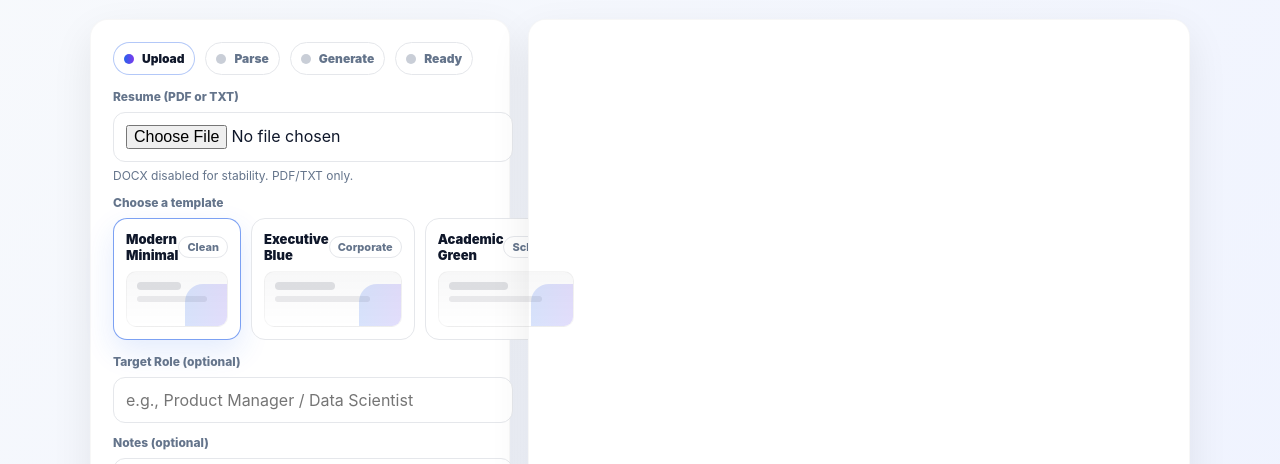
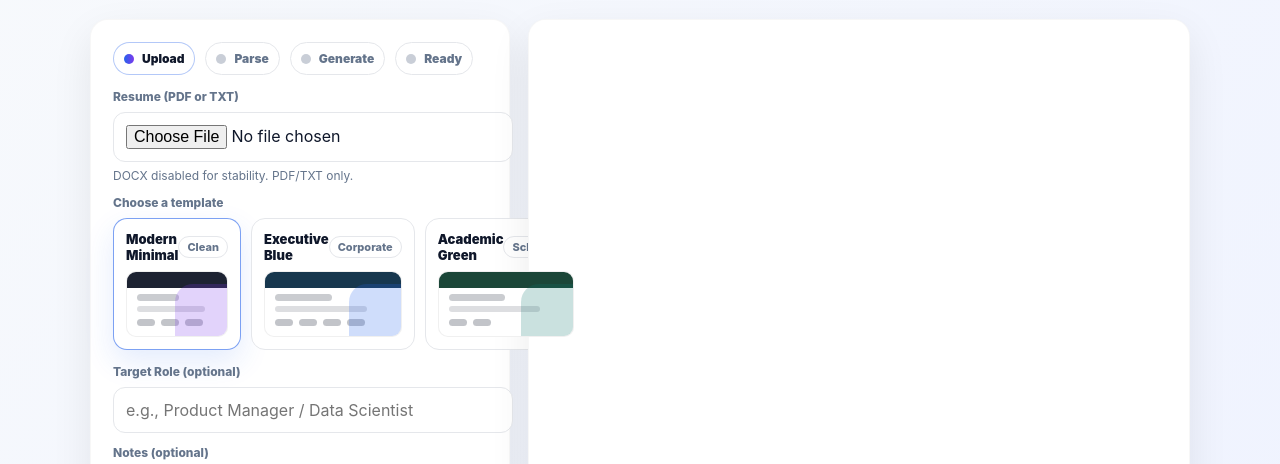
Before and after one commit to kkandregula-AI/career-portfolio, a website: page index.html in a window 1280 px wide. Shown: the part 290-754 px from the top of the page. Drawn offline with Linux system fonts and the light colour scheme.

```diff
--- a/index.html
+++ b/index.html
@@ -103,14 +103,56 @@
   .tpl-top{ display:flex; align-items:center; justify-content:space-between; margin-bottom:8px; }
   .tpl-title{ font-weight:950; font-size:13px; }
   .chip{ font-size:11px; color:var(--muted); border:1px solid var(--line); padding:3px 8px; border-radius:999px; background:#fff; font-weight:800; }
+
+  /* --- Template thumbnails (distinct per template) --- */
   .tpl-mini{
-    height:54px;border-radius:10px;border:1px solid rgba(0,0,0,0.04);
-    background: linear-gradient(180deg, rgba(2,6,23,0.03), rgba(2,6,23,0.00));
-    position:relative; overflow:hidden;
+    height:64px;
+    border-radius:10px;
+    border:1px solid rgba(0,0,0,0.06);
+    background:#fff;
+    position:relative;
+    overflow:hidden;
   }
-  .tpl-mini::before{ content:""; position:absolute; left:10px; top:10px; width:44%; height:8px; border-radius:999px; background: rgba(15,23,42,0.12); }
-  .tpl-mini::after{ content:""; position:absolute; left:10px; top:24px; width:70%; height:6px; border-radius:999px; background: rgba(15,23,42,0.08); }
-  .tpl-mini b{ position:absolute; right:-18px; bottom:-18px; width:60px; height:60px; border-radius:18px; background: linear-gradient(90deg,var(--accent1),var(--accent2)); opacity:.18; display:block; }
+  .tpl-mini .bar{
+    position:absolute; left:0; top:0; right:0; height:16px;
+    opacity:0.95;
+  }
+  .tpl-mini .line1{
+    position:absolute; left:10px; top:22px; height:7px; width:42%;
+    border-radius:999px;
+    opacity:0.22;
+    background:#0f172a;
+  }
+  .tpl-mini .line2{
+    position:absolute; left:10px; top:34px; height:6px; width:68%;
+    border-radius:999px;
+    opacity:0.14;
+    background:#0f172a;
+  }
+  .tpl-mini .chips{
+    position:absolute; left:10px; bottom:10px;
+    display:flex; gap:6px;
+  }
+  .tpl-mini .chipdot{
+    width:18px; height:7px;
+    border-radius:999px;
+    opacity:0.25;
+    background:#0f172a;
+  }
+  .tpl-mini .blob{
+    position:absolute; right:-18px; bottom:-18px;
+    width:70px; height:70px;
+    border-radius:18px;
+    opacity:0.22;
+  }
+  .tpl-mini.minimal .bar{ background:#111827; }
+  .tpl-mini.minimal .blob{ background:#7C3AED; }
+
+  .tpl-mini.corporate .bar{ background:#0B2D45; }
+  .tpl-mini.corporate .blob{ background:#2563EB; }
+
+  .tpl-mini.academic .bar{ background:#0F3D2E; }
+  .tpl-mini.academic .blob{ background:#0F766E; }
 
   /* Stepper */
   .stepper{ display:flex; gap:10px; align-items:center; flex-wrap:wrap; margin:0 0 14px; }
@@ -207,15 +249,41 @@
       <div class="templates">
         <div class="tpl active" data-template="Modern Minimal" onclick="selectTemplate(this)">
           <div class="tpl-top"><div class="tpl-title">Modern Minimal</div><div class="chip">Clean</div></div>
-          <div class="tpl-mini"><b></b></div>
+          <div class="tpl-mini minimal">
+            <div class="bar"></div>
+            <div class="line1"></div>
+            <div class="line2"></div>
+            <div class="chips">
+              <div class="chipdot"></div><div class="chipdot"></div><div class="chipdot"></div>
+            </div>
+            <div class="blob"></div>
+          </div>
         </div>
+
         <div class="tpl" data-template="Executive Blue" onclick="selectTemplate(this)">
           <div class="tpl-top"><div class="tpl-title">Executive Blue</div><div class="chip">Corporate</div></div>
-          <div class="tpl-mini"><b></b></div>
+          <div class="tpl-mini corporate">
+            <div class="bar"></div>
+            <div class="line1"></div>
+            <div class="line2"></div>
+            <div class="chips">
+              <div class="chipdot"></div><div class="chipdot"></div><div class="chipdot"></div><div class="chipdot"></div>
+            </div>
+            <div class="blob"></div>
+          </div>
         </div>
+
         <div class="tpl" data-template="Academic Green" onclick="selectTemplate(this)">
           <div class="tpl-top"><div class="tpl-title">Academic Green</div><div class="chip">Scholarly</div></div>
-          <div class="tpl-mini"><b></b></div>
+          <div class="tpl-mini academic">
+            <div class="bar"></div>
+            <div class="line1"></div>
+            <div class="line2"></div>
+            <div class="chips">
+              <div class="chipdot"></div><div class="chipdot"></div>
+            </div>
+            <div class="blob"></div>
+          </div>
         </div>
       </div>
 
@@ -600,7 +668,6 @@
     })).filter(l => l.url || l.label)
   };
 
-  // Basic fallback name
   if (!norm.name) norm.name = "Your Name";
   return norm;
 }
@@ -609,7 +676,6 @@
    Template Rendering (single column)
 ----------------------------*/
 function templateTokens(templateName){
-  // Single column, PDF-safe (no complex multi-col)
   if (templateName === "Executive Blue") {
     return {
       topBar: "#0B2D45",
@@ -807,6 +873,7 @@
     color:var(--accent);
   }
   p{ margin:0; color:var(--ink); line-height:1.55; }
+
   .skills-grid{
     display:grid;
     grid-template-columns:repeat(auto-fit, minmax(160px, 1fr));
```
